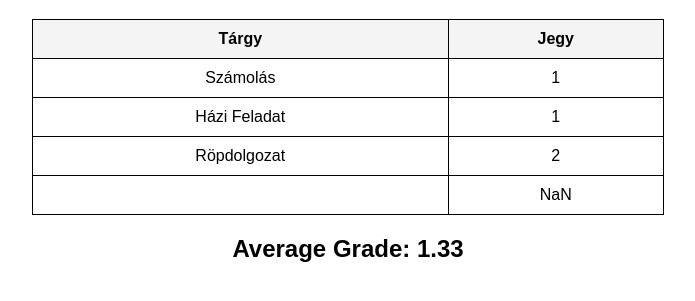
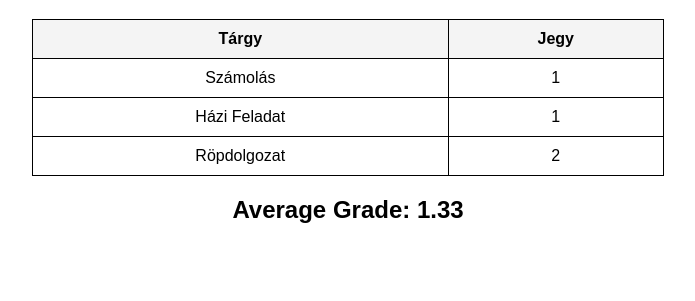
Before and after one commit to jegesmedve09/jegyek, a plain HTML site: page index.html in a window 1280 px wide. Shown: the part 61-362 px from the top of the page, without its empty margins (292-987 px from the left). Drawn offline with Linux system fonts and the light colour scheme.

Commit message:
Update index.html

```diff
--- a/index.html
+++ b/index.html
@@ -46,17 +46,19 @@
                     document.getElementById('gradesTable').innerHTML = "";
 
                     lines.forEach(line => {
-                        let parts = line.trim().split(/\s+/);
+                        let trimmedLine = line.trim();
+                        if (trimmedLine === "") return; // Skip empty lines
+
+                        let parts = trimmedLine.split(/\s+/);
                         let grade = parseFloat(parts.pop());
                         let subject = parts.join(' ');
 
                         if (!isNaN(grade)) {
                             total += grade;
                             count++;
+                            let row = `<tr><td>${subject}</td><td>${grade}</td></tr>`;
+                            document.getElementById('gradesTable').innerHTML += row;
                         }
-
-                        let row = `<tr><td>${subject}</td><td>${grade}</td></tr>`;
-                        document.getElementById('gradesTable').innerHTML += row;
                     });
 
                     if (count > 0) {
```
